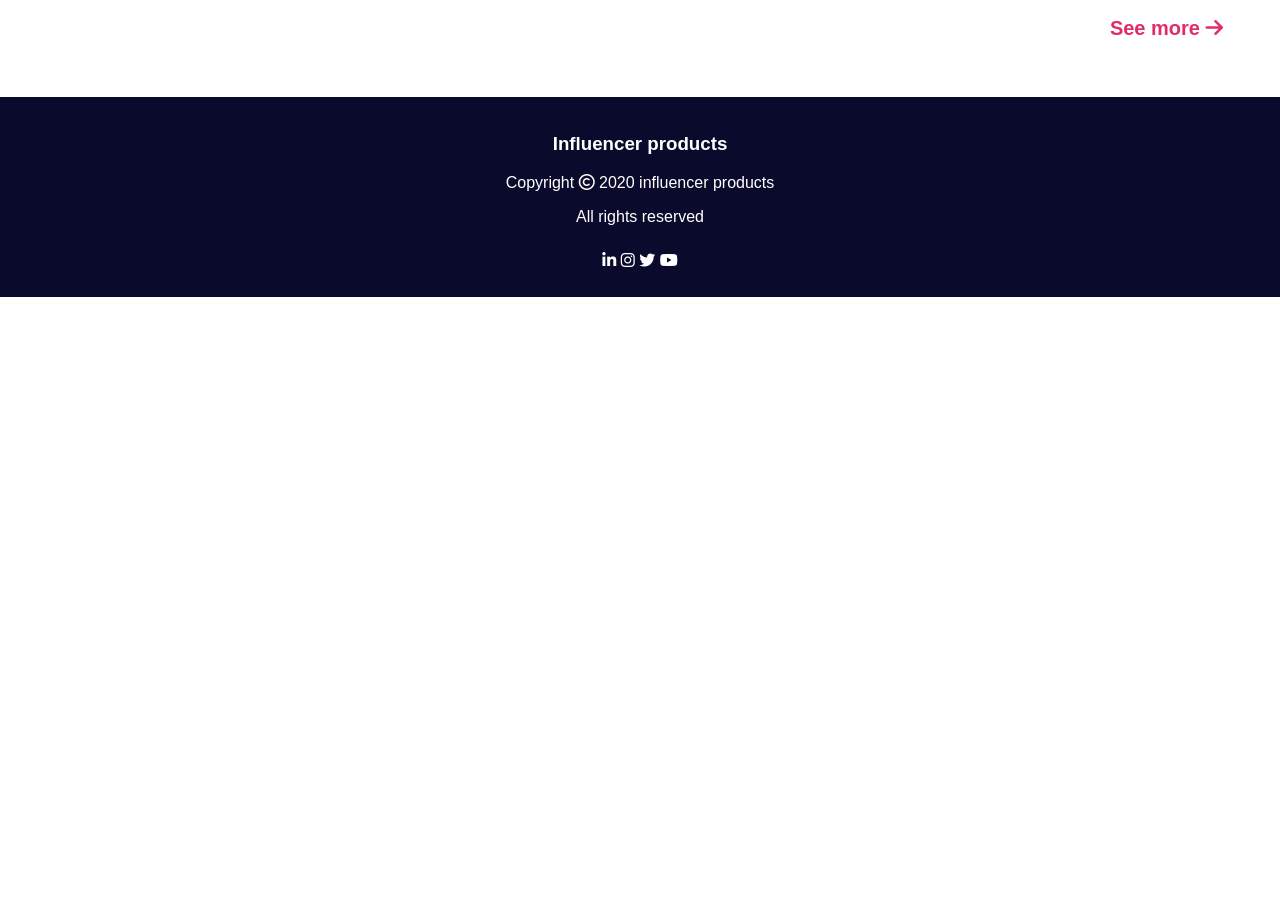
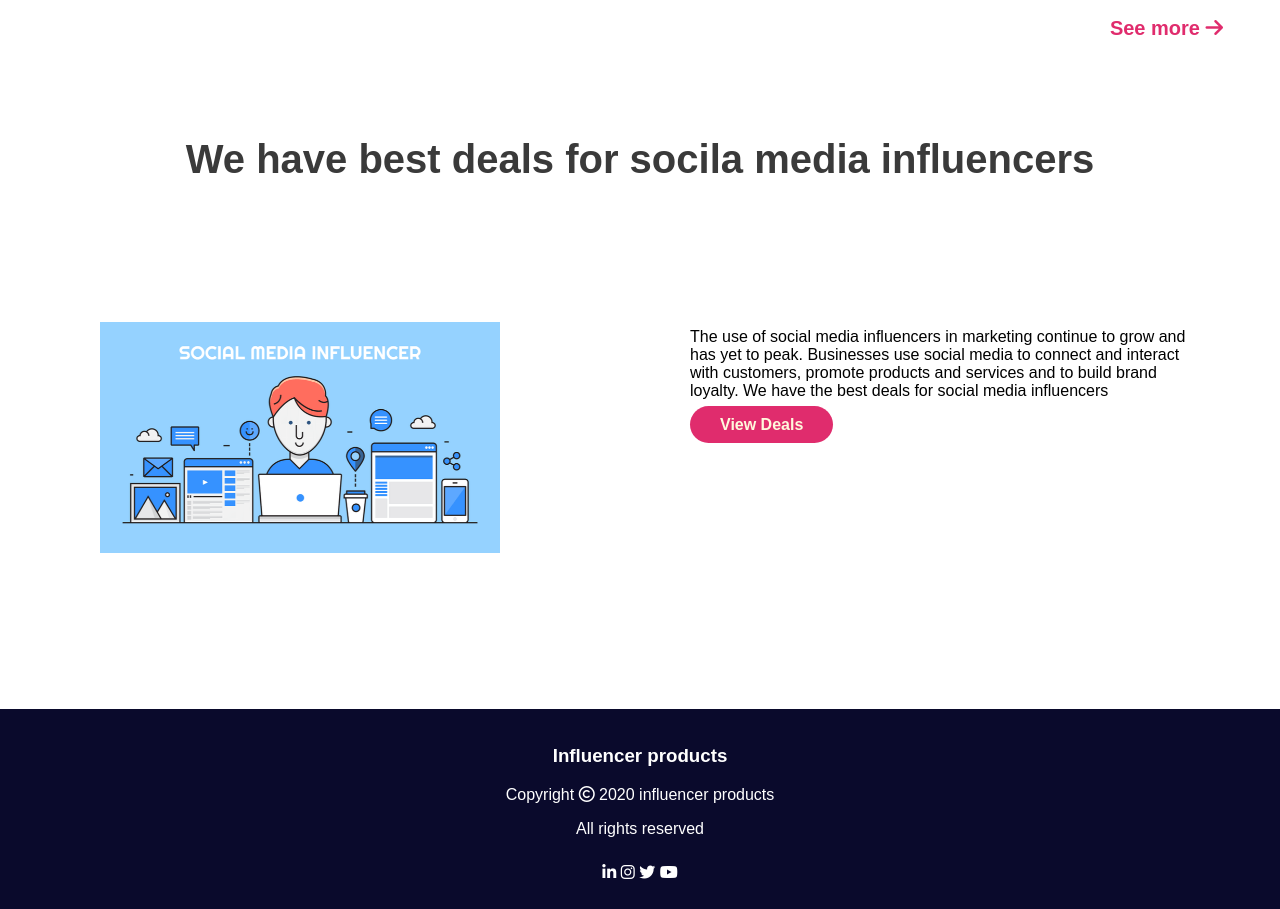
Before and after one commit to Xenon-xod/Assignment-2, a plain HTML site: page index.html in a window 1280 px wide. Shown: the part 1600-2509 px from the top of the page. Before the commit the page ends 1897 px from the top, so only its background shows below. Drawn offline with Linux system fonts and the light colour scheme.

Commit message:
my section

```diff
--- a/index.html
+++ b/index.html
@@ -12,6 +12,7 @@
 
 <body>
     <main>
+        <header>
             <section class="container">
                 <h1 class="first-heading">Products for Influencer</h1>
                 <article>
@@ -20,7 +21,8 @@
                             <h1 class="heading">Essential Tools for Influencers</h1>
                             <p>Influencer marketing tools can help marketers identify the most relevant and engaging
                                 bloggers,
-                            journalists, and media outlets in their specific industry segments; reach out to them more
+                                journalists, and media outlets in their specific industry segments; reach out to them
+                                more
                                 effectively.</p>
                             <a class="link-button" href="">View Tools <i class="fas fa-arrow-right"></i></a>
                         </div>
@@ -30,6 +32,8 @@
                     </div>
                 </article>
             </section>
+        </header>
+        <!-- ___Tools For Influencers___ -->
         <section>
             <h1 class="tool-heading">Basic Tools</h1>
             <div class="tools">
@@ -136,7 +140,27 @@
                 <a class="explore" href="">See more <i class="fas fa-arrow-right"></i></a>
             </div>
         </section>
+        <section>
+            <article>
+                <h3 class="contact-title">We have best deals for socila media influencers</h3>
+                <div class="contact-us">
+                    <div class="image">
+                        <img src="images/social-media-influencers-list.png" alt="">
+                    </div>
+                    <div class="contact-details">
+                        <p>The use of social media influencers in marketing continue to grow and has yet to peak.
+                            Businesses
+                            use social media to connect and interact with customers, promote products and services and
+                            to
+                            build brand loyalty. We have the best deals for social media influencers </p>
+                        <a class="link-button" href="">View Deals</a>
+                    </div>
+                </div>
+            </article>
+        </section>
+
     </main>
+    <!-- ___Footer___  -->
     <footer>
         <div class="copyright">
             <div class="copyright-text">
@@ -149,7 +173,6 @@
                     <i class="fab fa-twitter"></i>
                     <i class="fab fa-youtube"></i>
                 </div>
-
             </div>
         </div>
     </footer>
--- a/style.css
+++ b/style.css
@@ -98,3 +98,21 @@
     padding: 10px;
 
 }
+.contact-us{
+    display: flex;
+}
+.contact-us img {
+    width: 400px;
+    padding-bottom: 52px;
+}
+.image {
+    margin: 100px;
+}
+.contact-title {
+    text-align: center;
+    font-size: 40px;
+    color:#3A3A3A ;
+}
+.contact-details {
+    padding: 90px;
+}
```
Also changed, not shown: images/social-media-influencers-list.png (added), images/temp.jpg (added). Lines whose indentation alone changed are shown as unchanged.
